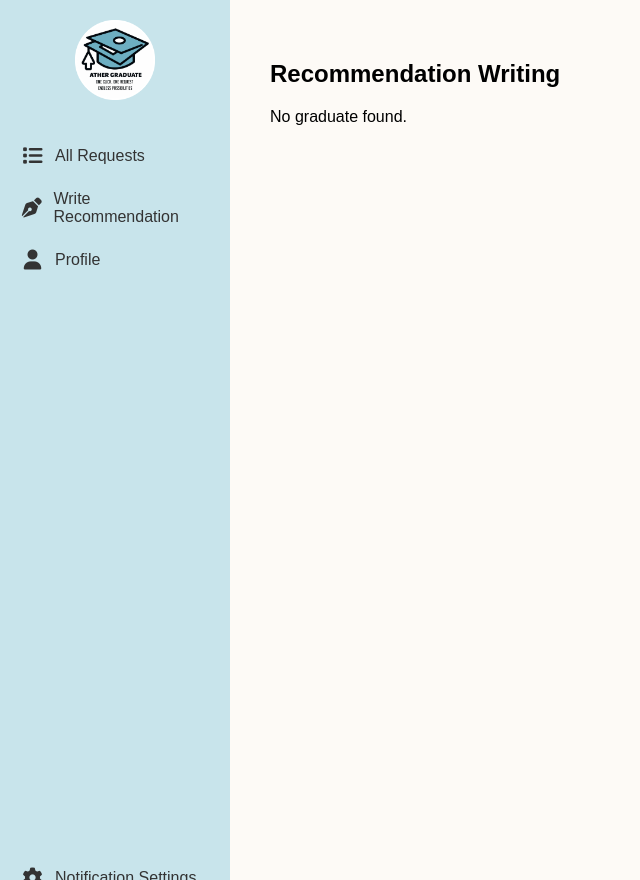
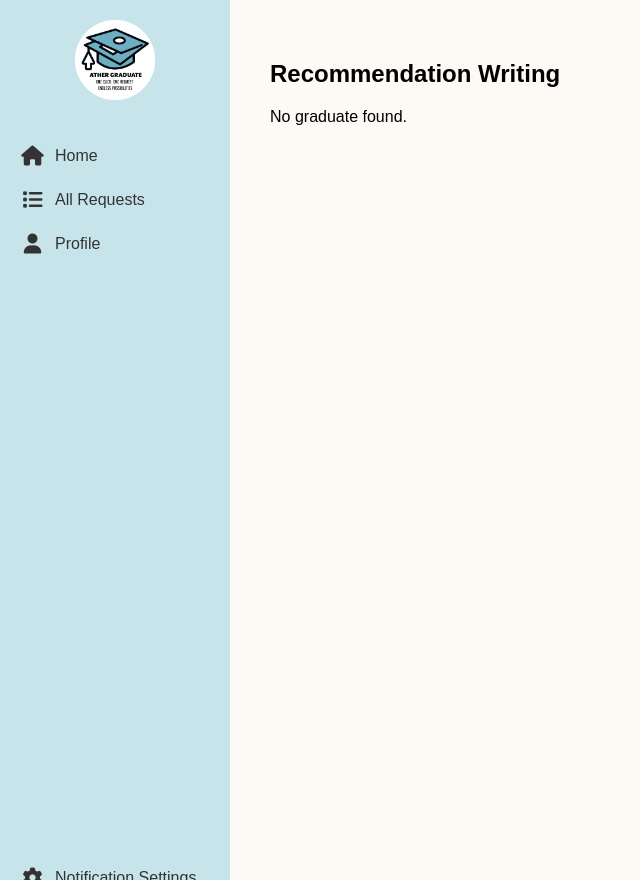
Before and after one commit to rghd-sudo/GP2.Ather, a PHP site: page /recommendation-writing.php in a window 1280 px wide. Shown: the whole page, without its empty margins (0-640 px from the left). Run offline with PHP 8.4, Linux system fonts and the light colour scheme; data that the repository does not hold is empty; some libraries are stand-ins or nearby versions.

Commit message:
Update recommendation-writing.php

```diff
--- a/recommendation-writing.php
+++ b/recommendation-writing.php
@@ -118,9 +118,9 @@ button { margin-top: 15px; padding: 10px 20px; border: none; border-radius: 6px;
         <div class="logo" style="text-align:center; margin-bottom:30px;">
             <img src="LOGObl.PNG" width="80">
         </div>
-        <a href="requests.php" class="menu-item"><i class="fas fa-list"></i><span>All Requests</span></a>
-        <a href="recommendation-Writing.php" class="menu-item"><i class="fas fa-pen-nib"></i><span>Write Recommendation</span></a>
-        <a href="professor-profile.php" class="menu-item"><i class="fas fa-user"></i><span>Profile</span></a>
+        <a href="requests.php" class="menu-item"><i class="fas fa-home"></i><span class="menu-text">Home</span></a>
+      <a href="professor_all_request.php" class="menu-item"><i class="fas fa-list"></i><span>All Requests</span></a>
+      <a href="professor-profile.php" class="menu-item"><i class="fas fa-user"></i><span>Profile</span></a>
     </div>
     <div class="bottom-section">
         <a href="setting_D.php" class="menu-item"><i class="fas fa-gear"></i><span>Notification Settings</span></a>
```
